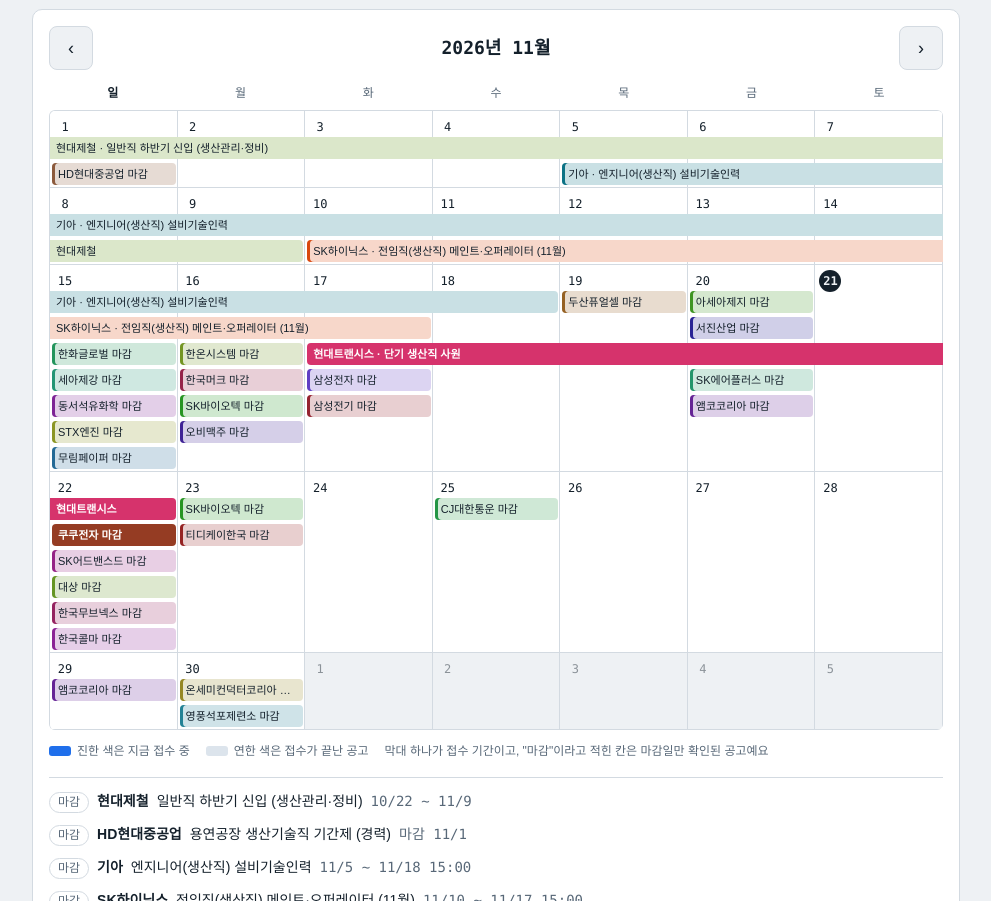
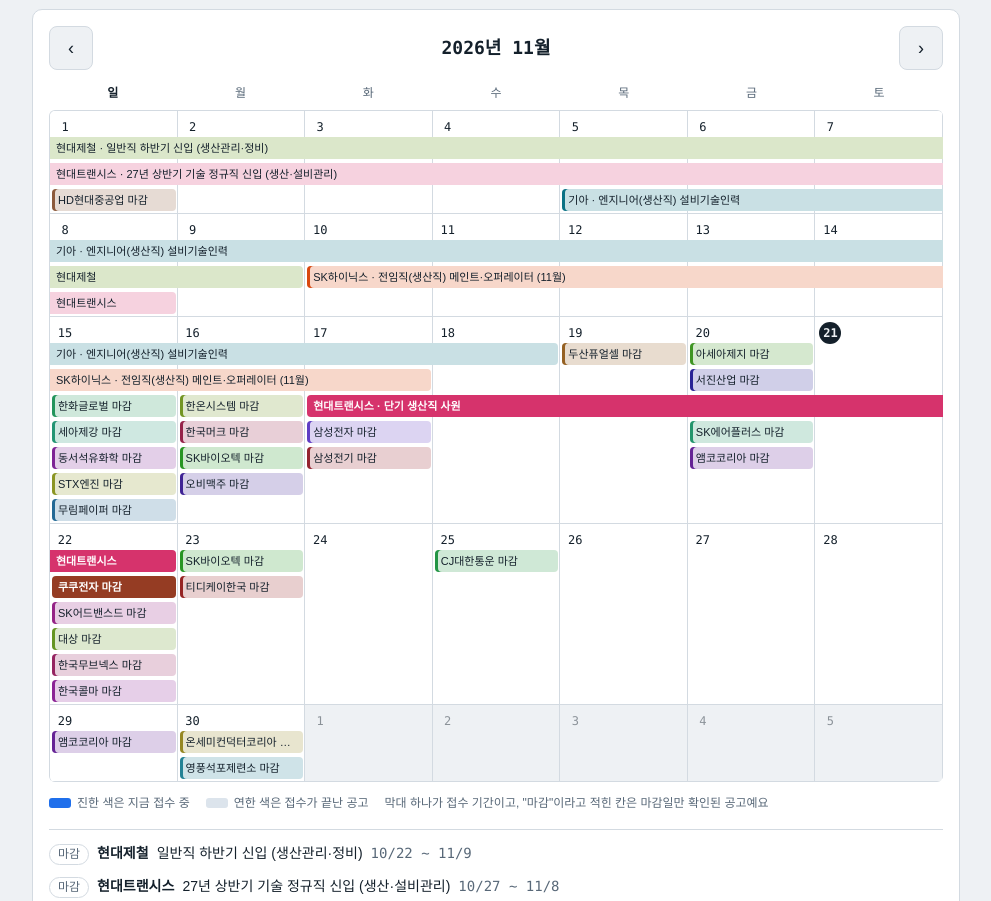
Before and after one commit to yohan-jobs/calendar, a plain HTML site: page index.html in a window 1280 px wide. Shown: the part 783-1684 px from the top of the page, without its empty margins (144-1135 px from the left). Drawn offline with Linux system fonts and the light colour scheme.

Commit message:
채용공고 업데이트 (확인일 11/21): 현대트랜시스 27년 상반기 정규직 신입 공고 추가, SK하이닉스 전형 일정 보강
Co-Authored-By: Claude Sonnet 5.5 <noreply@anthropic.com>
Claude-Session: https://claude.ai/code/session_019H59pWEA6Fnk7U9FTJWs6P

```diff
--- a/index.html
+++ b/index.html
@@ -282,7 +282,7 @@ dialog#dt::backdrop{background:rgba(0,0,0,.45)}
 <script>
 (function(){
   "use strict";
-  /* ---------- data (확인일 2026-11-19) ---------- */
+  /* ---------- data (확인일 2026-11-21) ---------- */
   var EVENTS=[
     {co:"포스코",t:"생산기술직 인턴 (상반기)",s:null,e:"2026-03-11"},
     {co:"SK하이닉스",t:"전임직(생산직) 메인트·오퍼레이터 (4월)",s:"2026-04-13",e:"2026-04-22"},
@@ -300,6 +300,7 @@ dialog#dt::backdrop{background:rgba(0,0,0,.45)}
     {co:"한화오션",t:"상반기 생산직 신입사원",s:null,e:"2026-04-30"},
     {co:"현대트랜시스",t:"생산직 사원 (기간제)",s:"2026-07-31",e:"2026-08-09"},
     {co:"현대트랜시스",t:"단기 생산직 사원",s:"2026-11-17",e:"2026-11-22",et:"23:59"},
+    {co:"현대트랜시스",t:"27년 상반기 기술 정규직 신입 (생산·설비관리)",s:"2026-10-27",e:"2026-11-08"},
     {co:"현대위아",t:"하반기 전문 기능인력(생산직) 신입",s:null,e:"2026-10-06",et:"10:00"},
     {co:"SK바이오사이언스",t:"하반기 신입 원액/완제생산(DS/DP)",s:"2026-10-08",e:"2026-10-21"},
     {co:"현대로템",t:"기술직(생산직) 신입",s:"2026-10-16",e:"2026-10-25"},
@@ -364,7 +365,7 @@ dialog#dt::backdrop{background:rgba(0,0,0,.45)}
   function cs(co){var c=COLORS[co];return c?'--cl:'+c[0]+';--cd:'+c[1]+';':'';}
   function cx(co){return COLORS[co]?' cc':'';}
   var OPEN_INFO={
-    "SK하이닉스":{role:"전임직(생산직) 메인트·오퍼레이터",who:"학력 제한 폐지 (6월 발표)",flow:"서류 → SKCT(11월) → 면접(12월)",start:"2027년 2월부터 근무",place:"경기 이천·용인, 충북 청주 등",link:"https://www.skcareers.com",label:"SK Careers에서 지원"},
+    "SK하이닉스":{role:"전임직(생산직) 메인트·오퍼레이터",who:"학력 제한 폐지 (6월 발표)",flow:"서류 → SKCT(11/28~29 중 하루) → 면접(12월) → 건강검진(내년 1월)",start:"2027년 2월부터 근무",place:"경기 이천·용인, 충북 청주 등",link:"https://www.skcareers.com",label:"SK Careers에서 지원"},
     "기아":{role:"엔지니어(생산직) 설비기술인력",who:"고등학교 졸업 이상",flow:"서류·역량검사 → 면접(신체검사·기술지식테스트 포함)",start:"합격 후 오토랜드 배치",place:"오토랜드 광명·화성·광주",link:"https://career.kia.com",label:"기아 탤런트 라운지에서 지원"}
   };
   var CHAP={
@@ -401,7 +402,7 @@ dialog#dt::backdrop{background:rgba(0,0,0,.45)}
     {co:"금호석유화학",cat:"조선·화학",recent:"2026 기술직 인턴(울산·여수) 마감 (접수일 미확인), 하반기 신입 8/31~9/11",who:"기술직 인턴 고졸 이상",pattern:"",next:"",check:true,link:"https://kkpc-recruit2026.com"},
     {co:"현대로템",cat:"기계·방산",recent:"기술직(생산직) 신입 10/16~10/25",who:"고등학교 졸업 이상 (남성은 병역필 또는 면제)",pattern:"수시 채용, 지원서에서 근무지 선택",next:"",extra:"서류 → 온라인 인성검사 → 1차 면접·실기/필기 → 2차 면접·신체검사. 문의처는 창원공장 인사지원팀"},
     {co:"현대위아",cat:"자동차",recent:"하반기 전문 기능인력(생산직) 신입 계약직, 10/6 10시 마감",who:"고졸 이상",pattern:"",next:"",check:true,extra:"근무지 창원·평택"},
-    {co:"현대트랜시스",cat:"자동차",recent:"단기 생산직 사원 11/17 10:30~11/22 23:59, 앞서 생산직 사원(기간제) 7/31~8/9",who:"고등학교·전문대 졸업자",pattern:"기간제로 여러 차례 수시 모집, 계약은 최대 2년까지 연장 가능",next:"",extra:"근무지 충남 서산"},
+    {co:"현대트랜시스",cat:"자동차",recent:"단기 생산직 사원 11/17 10:30~11/22 23:59, 27년 상반기 기술 정규직 신입(생산·설비관리) 10/27~11/8, 앞서 생산직 사원(기간제) 7/31~8/9",who:"고등학교·전문대 졸업자",pattern:"기간제로 여러 차례 수시 모집, 계약은 최대 2년까지 연장 가능",next:"",extra:"근무지 충남 서산"},
     {co:"한화오션",cat:"조선·화학",recent:"상반기 생산직 신입사원 4/30 마감, 하반기 신입 9/14~9/30은 직무 확인 못함",who:"고등학교 이상 이공계열 전공, 군필 또는 면제",pattern:"",next:"",check:true,extra:"특수선 업무는 신원조회 승인 필요",link:"https://hanwhaocean-1.career.greetinghr.com"},
     {co:"SK바이오사이언스",cat:"바이오",recent:"하반기 신입 원액/완제생산(DS/DP) 10/8~10/21",who:"학력 조건은 공고문에서 확인 필요",pattern:"",next:"",check:true,extra:"서류 → SKCT → 면접 → 채용검진",link:"https://www.skcareers.com"},
     {co:"셀트리온",cat:"바이오",recent:"2026 분야별 신입/경력 수시채용 마감 (접수일 미확인)",who:"고졸 이상으로 표기, 생산·생산관리 직무 포함",pattern:"수시 채용",next:"",check:true,extra:"근무지 인천 연수구"},
```
